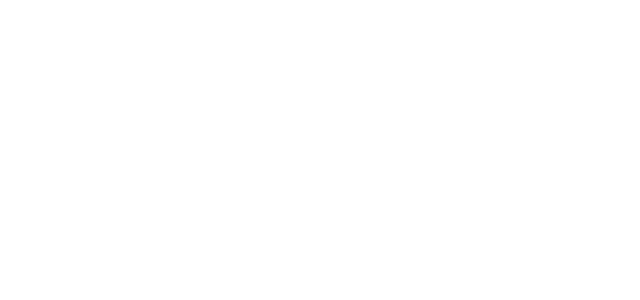
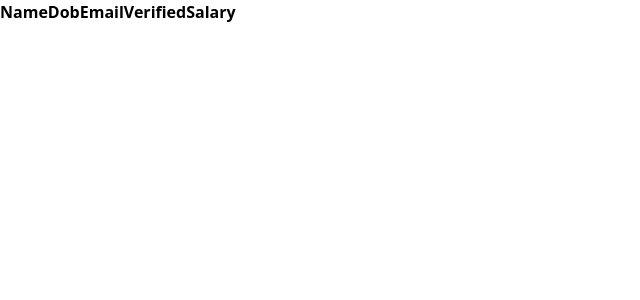
Before and after one commit to luke-symes/conduktor-assignment, a React (Vite) app: page / in a window 1280 px wide. Shown: the top 300 px of the page, without its empty margins (0-640 px from the left). Built offline with nearby package versions, Linux system fonts and the light colour scheme.

Commit message:
Render keys in table

```diff
--- a/src/components/Table.tsx
+++ b/src/components/Table.tsx
@@ -1,9 +1,22 @@
-interface Props {}
+interface Props {
+  keys: string[];
+  rows: unknown[];
+}
 
-export function Table() {
+export function Table({ keys, rows }: Props) {
   return (
     <table className="table-auto">
-      <thead></thead>
+      <thead>
+        <tr>
+          {keys.map((key) => {
+            return (
+              <th className="capitalize" key={key}>
+                {key}
+              </th>
+            );
+          })}
+        </tr>
+      </thead>
     </table>
   );
 }
```
